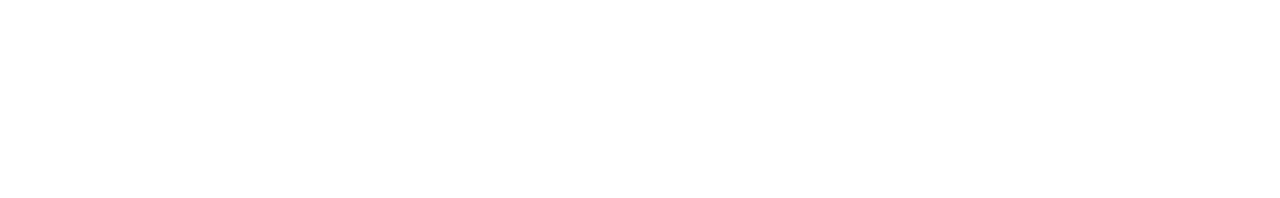
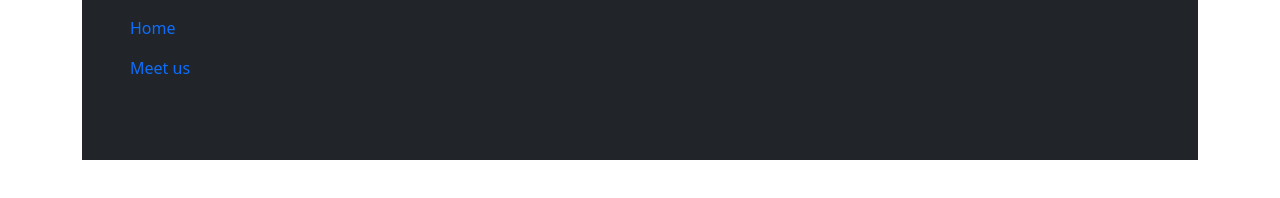
Before and after one commit to Markus-The-Mango/Bootstrap-Project, a plain HTML site: page BootStrap Project/index.html in a window 1280 px wide. Drawn offline with nearby package versions, Linux system fonts and the light colour scheme.

Commit message:
Navbar
started to add a navbar

```diff
--- a/BootStrap Project/index.html
+++ b/BootStrap Project/index.html
@@ -18,7 +18,24 @@
 	</head>
 
 	<body>
+        <div class="container">
+            <nav class="navbar navbar-expand-md navbar-dark bg-dark ">
+                <ul>
+                    <li class="nav-item">
+                        <a class="nav-link" href="index.html">Home </a>
+                    </li>
+                    <li class="nav-item">
+                        <a class="nav-link" href="meetUs.html">Meet us </a>
+                    </li>
+                    <li class="nav-item">
+                        <a class="nav-link" href=""> </a>
+                    </li>
+                    <li class="nav-item">
+                        <a class="nav-link" href=""> </a>
+                    </li>
+                </ul>
 
-
+            </nav>
+        </div>
 	</body>
 </html>
```
Also changed, not shown: BootStrap Project/meetUs.html (+18 -0 lines).
